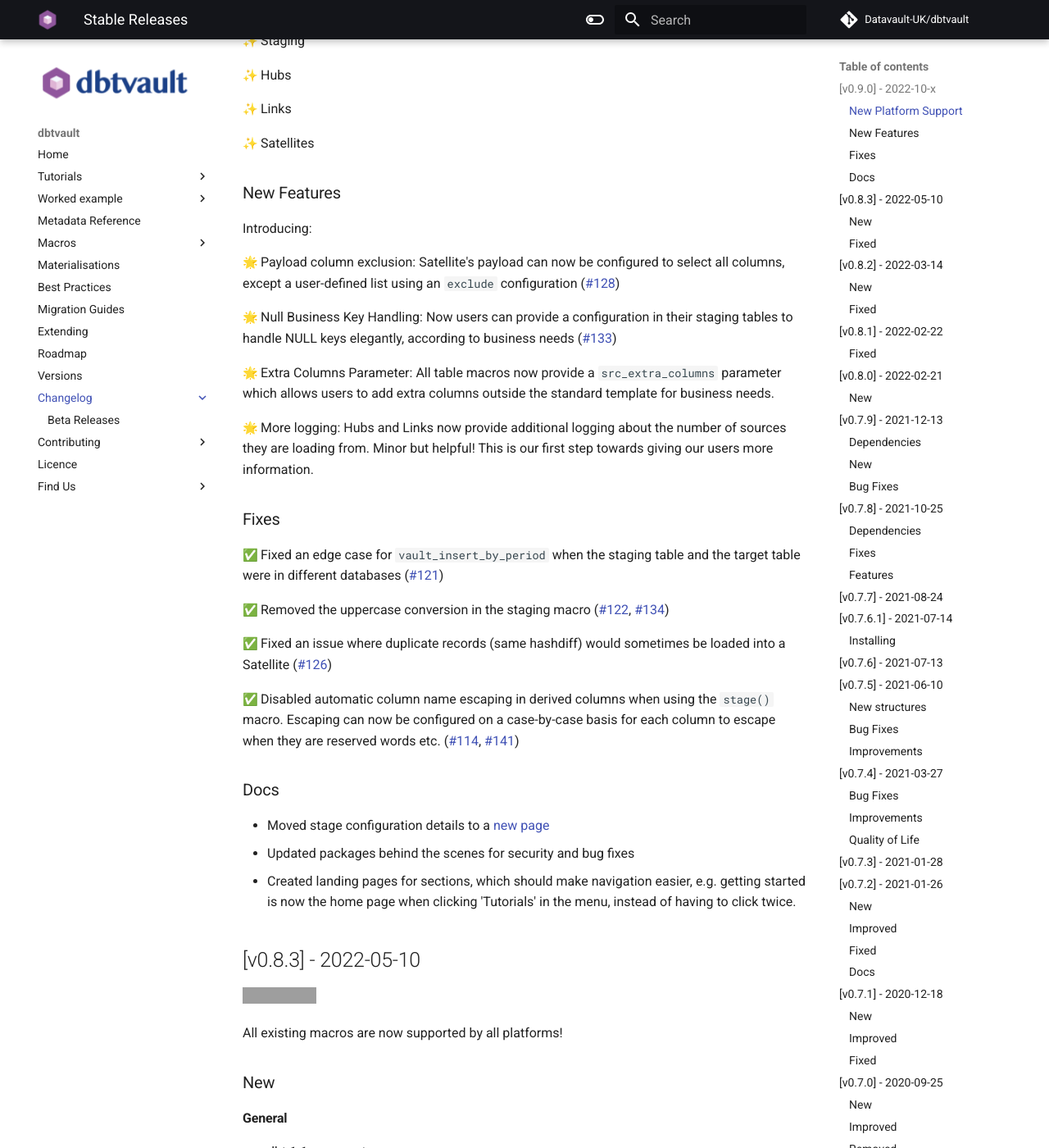
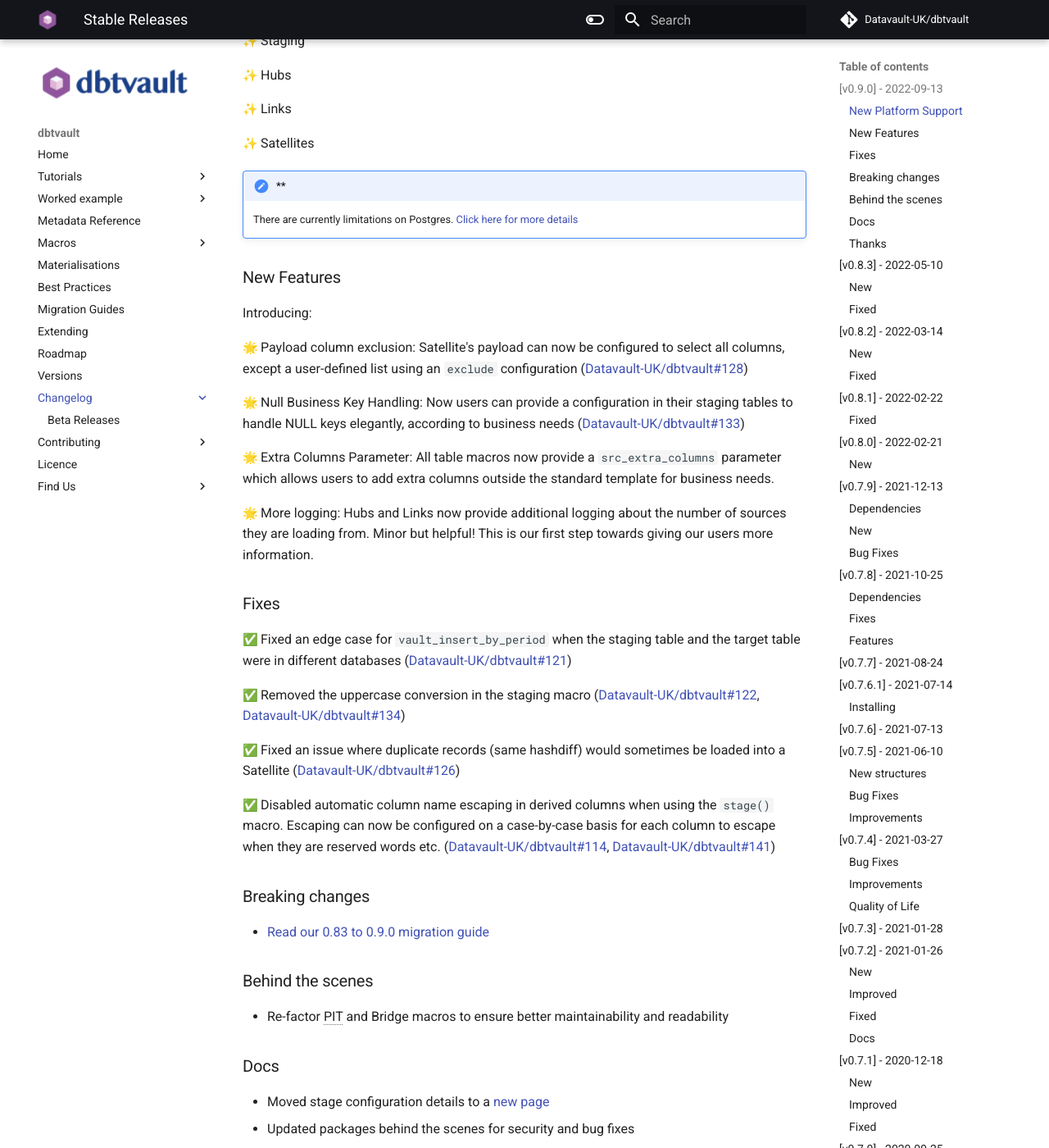
Before and after one commit to Datavault-UK/automate-dv-docs, an MkDocs documentation site: the page built from docs/changelog/index.md, in a window 1280 px wide and 1400 px high, scrolled down 829 px. Shown: the whole window at 82% size. Built offline with MkDocs 1.6.1 and Material for MkDocs 9.7.7, drawn with Linux system fonts in a browser that asks for light colours; emoji names are drawn with the system emoji font; comment, search, counter and statistics services are not loaded; some of the changed text lies outside the part shown; grey boxes are pictures that could not be loaded.

Commit message:
Minor changes to changelog

```diff
--- a/docs/changelog/index.md
+++ b/docs/changelog/index.md
@@ -9,13 +9,12 @@
 
 [View Beta Releases](beta.md){ .md-button .md-button--primary }
 
-## [v0.9.0] - 2022-10-x
+## [v0.9.0] - 2022-09-13
 [![Documentation Status](https://readthedocs.org/projects/dbtvault/badge/?version=v0.9.0)](https://dbtvault.readthedocs.io/en/v0.9.0/?badge=v0.9.0)
 
 ### New Platform Support
 
 #### Databricks
-
 :sparkles: Staging
 
 :sparkles: Hubs
@@ -24,8 +23,7 @@
 
 :sparkles: Satellites
 
-#### Postgres
-
+#### Postgres**
 :sparkles: Staging
 
 :sparkles: Hubs
@@ -34,13 +32,16 @@
 
 :sparkles: Satellites
 
+!!! note "**"
+    There are currently limitations on Postgres. [Click here for more details](https://dbtvault.readthedocs.io/en/latest/macros/#limitations)
+
 ### New Features
 
 Introducing:
 
-:star2: Payload column exclusion: Satellite's payload can now be configured to select all columns, except a user-defined list using an `exclude` configuration ([#128](https://github.com/Datavault-UK/dbtvault/issues/128))
+:star2: Payload column exclusion: Satellite's payload can now be configured to select all columns, except a user-defined list using an `exclude` configuration (https://github.com/Datavault-UK/dbtvault/issues/128)
 
-:star2: Null Business Key Handling: Now users can provide a configuration in their staging tables to handle NULL keys elegantly, according to business needs ([#133](https://github.com/Datavault-UK/dbtvault/issues/133))
+:star2: Null Business Key Handling: Now users can provide a configuration in their staging tables to handle NULL keys elegantly, according to business needs (https://github.com/Datavault-UK/dbtvault/issues/133)
 
 :star2: Extra Columns Parameter: All table macros now provide a `src_extra_columns` parameter which allows users to add extra columns outside the standard template for business needs.
 
@@ -48,19 +49,32 @@
 
 ### Fixes
 
-:white_check_mark: Fixed an edge case for `vault_insert_by_period` when the staging table and the target table were in different databases ([#121](https://github.com/Datavault-UK/dbtvault/issues/121))
+:white_check_mark: Fixed an edge case for `vault_insert_by_period` when the staging table and the target table were in different databases (https://github.com/Datavault-UK/dbtvault/issues/121)
 
-:white_check_mark: Removed the uppercase conversion in the staging macro ([#122](https://github.com/Datavault-UK/dbtvault/issues/122), [#134](https://github.com/Datavault-UK/dbtvault/issues/134))
+:white_check_mark: Removed the uppercase conversion in the staging macro (https://github.com/Datavault-UK/dbtvault/issues/122, https://github.com/Datavault-UK/dbtvault/issues/134)
 
-:white_check_mark: Fixed an issue where duplicate records (same hashdiff) would sometimes be loaded into a Satellite ([#126](https://github.com/Datavault-UK/dbtvault/issues/126))
+:white_check_mark: Fixed an issue where duplicate records (same hashdiff) would sometimes be loaded into a Satellite (https://github.com/Datavault-UK/dbtvault/issues/126)
 
-:white_check_mark: Disabled automatic column name escaping in derived columns when using the `stage()` macro. Escaping can now be configured on a case-by-case basis for each column to escape when they are reserved words etc. ([#114](https://github.com/Datavault-UK/dbtvault/issues/114), [#141](https://github.com/Datavault-UK/dbtvault/issues/141))
+:white_check_mark: Disabled automatic column name escaping in derived columns when using the `stage()` macro. Escaping can now be configured on a case-by-case basis for each column to escape when they are reserved words etc. (https://github.com/Datavault-UK/dbtvault/issues/114, https://github.com/Datavault-UK/dbtvault/issues/141)
+
+### Breaking changes
+
+- [Read our 0.83 to 0.9.0 migration guide](https://dbtvault.readthedocs.io/en/latest/migration_guides/#migrating-from-083-to-090)
+
+### Behind the scenes
+
+- Re-factor PIT and Bridge macros to ensure better maintainability and readability
 
 ### Docs
 
-- Moved stage configuration details to a [new page](../macros/stage_macro_configurations.md)
+- Moved stage configuration details to a [new page](https://dbtvault.readthedocs.io/en/latest/macros/stage_macro_configurations)
 - Updated packages behind the scenes for security and bug fixes
 - Created landing pages for sections, which should make navigation easier, e.g. getting started is now the home page when clicking 'Tutorials' in the menu, instead of having to click twice.
+
+### Thanks
+
+[View on GitHub](https://github.com/Datavault-UK/dbtvault/releases/tag/v0.9.0])
+
 
 ## [v0.8.3] - 2022-05-10
 [![Documentation Status](https://readthedocs.org/projects/dbtvault/badge/?version=v0.8.3)](https://dbtvault.readthedocs.io/en/v0.8.3/?badge=v0.8.3)
```
